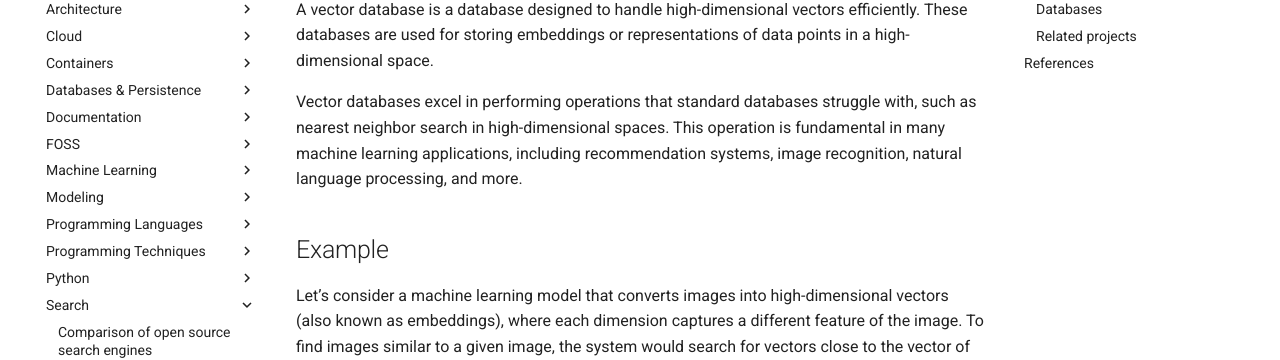
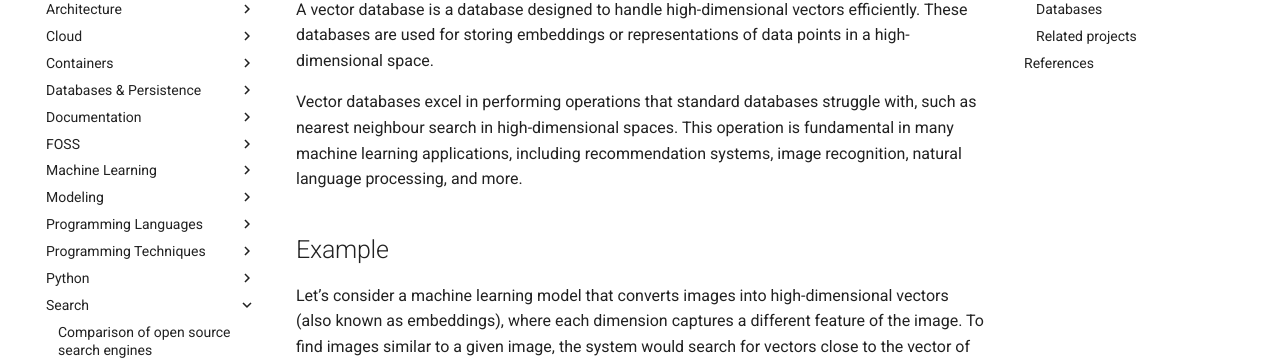
Before and after one commit to abilian/lab.abilian.com, an MkDocs documentation site: the page built from docs/Tech/Search/Vector databases.md, in a window 1280 px wide and 900 px high. Shown: the part 231-591 px from the top of the window. Built offline with MkDocs 1.6.1 and Material for MkDocs 9.7.7, drawn with Linux system fonts in a browser that asks for light colours; comment, search, counter and statistics services are not loaded; some of the changed text lies outside the part shown.

Commit message:
update content

```diff
--- a/docs/Tech/Search/Vector databases.md
+++ b/docs/Tech/Search/Vector databases.md
@@ -1,6 +1,6 @@
 A vector database is a database designed to handle high-dimensional vectors efficiently. These databases are used for storing embeddings or representations of data points in a high-dimensional space.
 
-Vector databases excel in performing operations that standard databases struggle with, such as nearest neighbor search in high-dimensional spaces. This operation is fundamental in many machine learning applications, including recommendation systems, image recognition, natural language processing, and more.
+Vector databases excel in performing operations that standard databases struggle with, such as nearest neighbour search in high-dimensional spaces. This operation is fundamental in many machine learning applications, including recommendation systems, image recognition, natural language processing, and more.
 
 ## Example
 
@@ -21,8 +21,6 @@ Let's consider a machine learning model that converts images into high-dimension
 
 ### Related projects
 
-
-
 1. **[FAISS](https://github.com/facebookresearch/faiss) (Facebook AI Similarity Search)**: Developed by Facebook, FAISS isn't a database per se but a library for efficient similarity search of high-dimensional vectors. It is often used in combination with a traditional database to manage the vector part of data.
 
 3. **[Annoy](https://github.com/spotify/annoy) (Approximate Nearest Neighbors Oh Yeah)**: Developed by Spotify, Annoy is a C++ library with Python bindings that supports efficient search of approximate nearest neighbors.
```
Also changed, not shown: other parts of docs/Tech/Search/Vector databases.md (+14 -0 lines).
